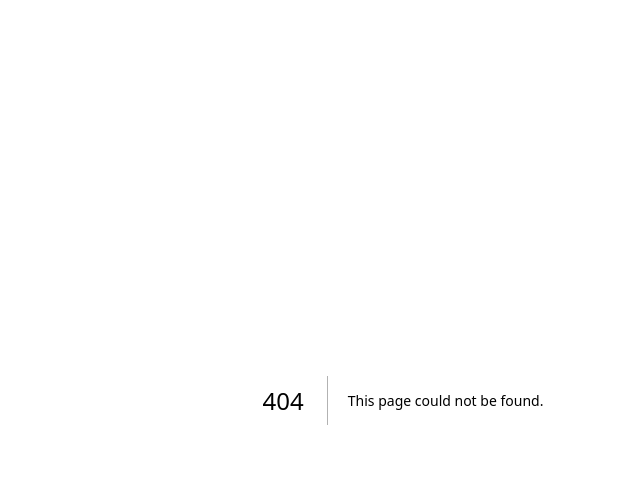
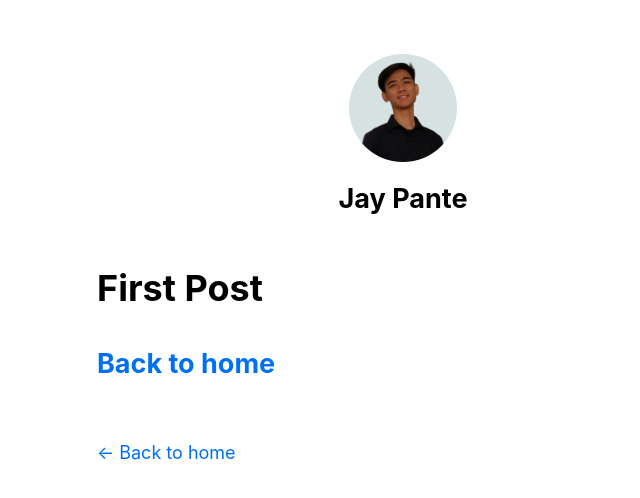
Before and after one commit to jypnt12/Nextjs-Practice, a Next.js app: page /posts/first-post in a window 1280 px wide. Before the commit this address had no page. Shown: the top 498 px of the page, without its empty margins (237-877 px from the left). Built offline with nearby package versions, Linux system fonts and the light colour scheme.

Commit message:
inital commit

```diff
--- /dev/null
+++ b/components/layout.js
@@ -0,0 +1,69 @@
+import Head from 'next/head';
+import Image from 'next/image';
+import styles from './layout.module.css';
+import utilStyles from '../styles/utils.module.css';
+import Link from 'next/link';
+
+const name = 'Jay Pante';
+export const siteTitle = 'Next.js Sample Website';
+
+export default function Layout({ children, home }) {
+  return (
+    <div className={styles.container}>
+      <Head>
+        <link rel="icon" href="/favicon.ico" />
+        <meta
+          name="description"
+          content="Learn how to build a personal website using Next.js"
+        />
+        <meta
+          property="og:image"
+          content={`https://og-image.vercel.app/${encodeURI(
+            siteTitle,
+          )}.png?theme=light&md=0&fontSize=75px&images=https%3A%2F%2Fassets.vercel.com%2Fimage%2Fupload%2Ffront%2Fassets%2Fdesign%2Fnextjs-black-logo.svg`}
+        />
+        <meta name="og:title" content={siteTitle} />
+        <meta name="twitter:card" content="summary_large_image" />
+      </Head>
+      <header className={styles.header}>
+        {home ? (
+          <>
+            <Image
+              priority
+              src="/images/profile.jpg"
+              className={utilStyles.borderCircle}
+              height={144}
+              width={144}
+              alt=""
+            />
+            <h1 className={utilStyles.heading2Xl}>{name}</h1>
+          </>
+        ) : (
+          <>
+            <Link href="/">
+              <Image
+                priority
+                src="/images/profile.jpg"
+                className={utilStyles.borderCircle}
+                height={108}
+                width={108}
+                alt=""
+              />
+            </Link>
+            <h2 className={utilStyles.headingLg}>
+              <Link href="/" className={utilStyles.colorInherit}>
+                {name}
+              </Link>
+            </h2>
+          </>
+        )}
+      </header>
+      <main>{children}</main>
+      {!home && (
+        <div className={styles.backToHome}>
+          <Link href="/">← Back to home</Link>
+        </div>
+      )}
+    </div>
+  );
+}
--- /dev/null
+++ b/components/layout.module.css
@@ -0,0 +1,14 @@
+.container {
+    max-width: 36rem;
+    padding: 0 1rem;
+    margin: 3rem auto 6rem;
+}
+.header {
+    display: flex;
+    flex-direction: column;
+    align-items: center;
+  }
+
+  .backToHome {
+    margin: 3rem 0 0;
+  }
--- /dev/null
+++ b/pages/_app.js
@@ -0,0 +1,5 @@
+import '../styles/global.css';
+
+export default function App({Component, pageProps}){
+    return <Component {...pageProps}/>;
+}
--- /dev/null
+++ b/pages/posts/first-post.js
@@ -0,0 +1,17 @@
+import Link from 'next/link';
+import Head from 'next/head';
+import Script from 'next/script';
+import Layout from '../../components/layout';
+export default function FirstPost() {
+  return (
+    <Layout >
+      <Head>
+        <title>First Post</title>
+      </Head>
+      <h1>First Post</h1>
+      <h2>
+        <Link href="/">Back to home</Link>
+      </h2>
+    </Layout>
+  );
+}
--- /dev/null
+++ b/styles/global.css
@@ -0,0 +1,27 @@
+html,
+body {
+  padding: 0;
+  margin: 0;
+  font-family: -apple-system, BlinkMacSystemFont, Segoe UI, Roboto, Oxygen, Ubuntu,
+    Cantarell, Fira Sans, Droid Sans, Helvetica Neue, sans-serif;
+  line-height: 1.6;
+  font-size: 18px;
+}
+
+* {
+  box-sizing: border-box;
+}
+
+a {
+  color: #0070f3;
+  text-decoration: none;
+}
+
+a:hover {
+  text-decoration: underline;
+}
+
+img {
+  max-width: 100%;
+  display: block;
+}
--- a/styles/globals.css
+++ /dev/null
@@ -1,38 +0,0 @@
-html,
-body {
-  padding: 0;
-  margin: 0;
-  font-family: Inter, -apple-system, BlinkMacSystemFont, Segoe UI, Roboto,
-    Oxygen, Ubuntu, Cantarell, Fira Sans, Droid Sans, Helvetica Neue, sans-serif;
-}
-
-a {
-  color: inherit;
-  text-decoration: none;
-}
-
-* {
-  box-sizing: border-box;
-}
-
-img {
-  max-width: 100%;
-  height: auto;
-}
-
-h1,
-h2,
-p,
-ul {
-  margin: 0;
-}
-
-ul {
-  padding: 0;
-  list-style: none;
-}
-
-button {
-  padding: 0.5rem 1rem;
-  font-weight: bold;
-}
--- /dev/null
+++ b/styles/utils.module.css
@@ -0,0 +1,52 @@
+.heading2Xl {
+    font-size: 2.5rem;
+    line-height: 1.2;
+    font-weight: 800;
+    letter-spacing: -0.05rem;
+    margin: 1rem 0;
+  }
+
+  .headingXl {
+    font-size: 2rem;
+    line-height: 1.3;
+    font-weight: 800;
+    letter-spacing: -0.05rem;
+    margin: 1rem 0;
+  }
+
+  .headingLg {
+    font-size: 1.5rem;
+    line-height: 1.4;
+    margin: 1rem 0;
+  }
+
+  .headingMd {
+    font-size: 1.2rem;
+    line-height: 1.5;
+  }
+
+  .borderCircle {
+    border-radius: 9999px;
+  }
+
+  .colorInherit {
+    color: inherit;
+  }
+
+  .padding1px {
+    padding-top: 1px;
+  }
+
+  .list {
+    list-style: none;
+    padding: 0;
+    margin: 0;
+  }
+
+  .listItem {
+    margin: 0 0 1.25rem;
+  }
+
+  .lightText {
+    color: #666;
+  }
```
Also changed, not shown: pages/index.js (+15 -107 lines), public/images/profile.jpg (added), public/vercel.svg (deleted).
